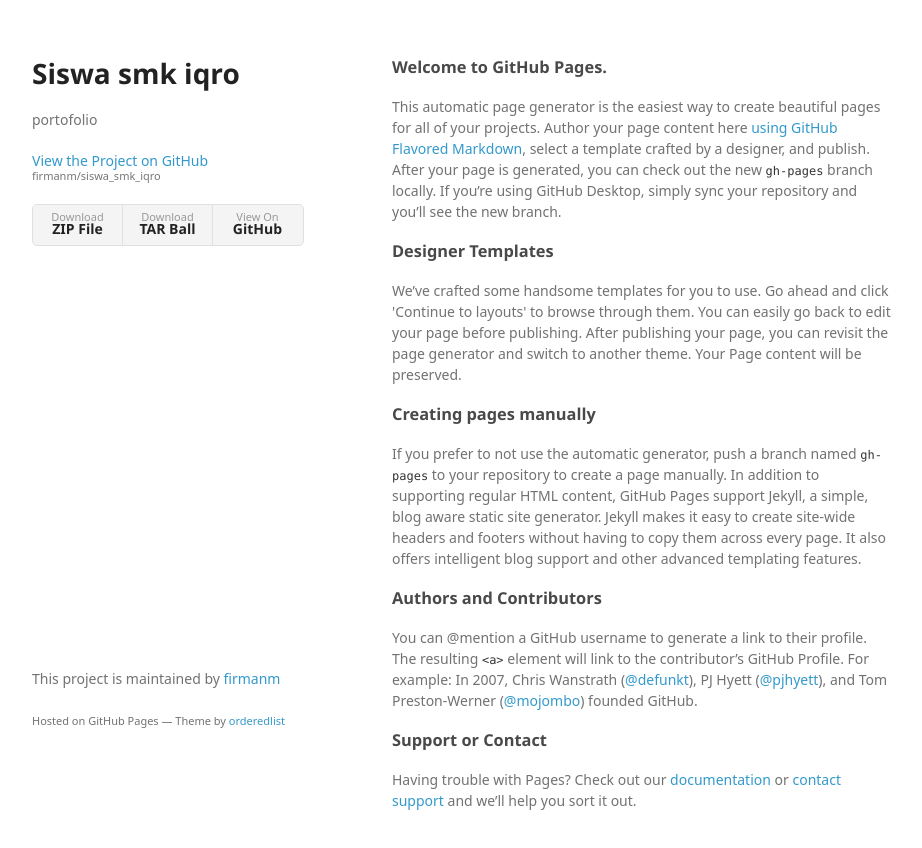
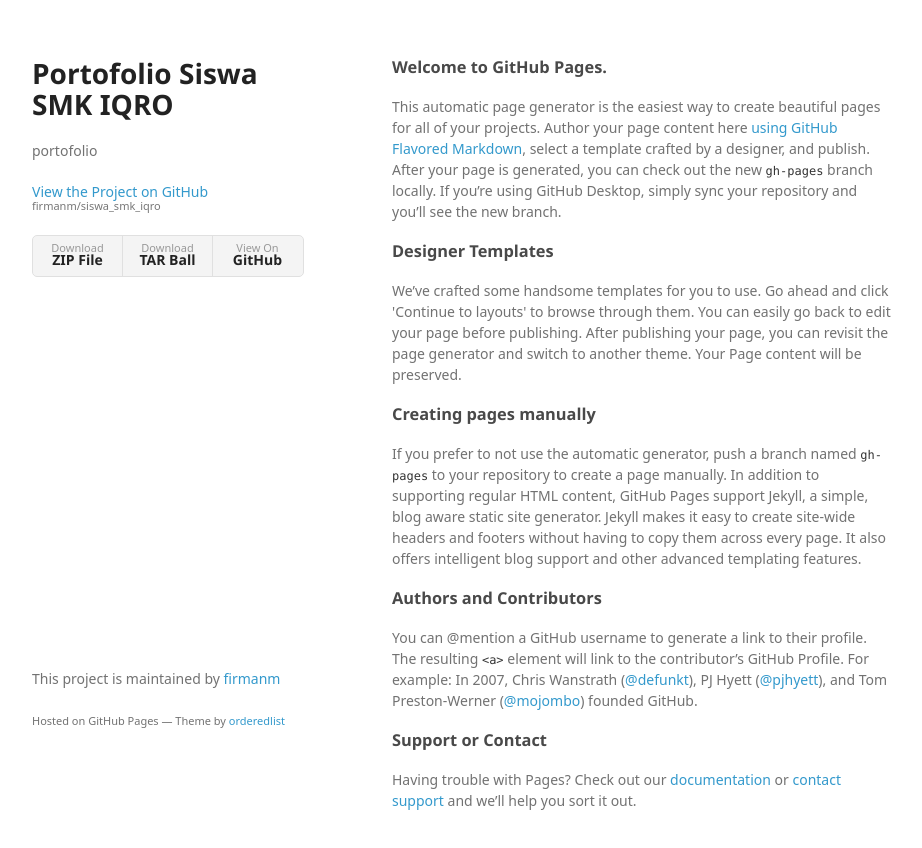
Before and after one commit to firmanm/siswa_smk_iqro, a plain HTML site: page index.html in a window 1280 px wide. Shown: the whole page, without its empty margins (178-1100 px from the left). Drawn offline with Linux system fonts and the light colour scheme; a web font is replaced by a local one.

Commit message:
update judul siswa

```diff
--- a/index.html
+++ b/index.html
@@ -15,7 +15,7 @@
   <body>
     <div class="wrapper">
       <header>
-        <h1>Siswa smk iqro</h1>
+        <h1>Portofolio Siswa SMK IQRO</h1>
         <p>portofolio</p>
 
         <p class="view"><a href="https://github.com/firmanm/siswa_smk_iqro">View the Project on GitHub <small>firmanm/siswa_smk_iqro</small></a></p>
```
